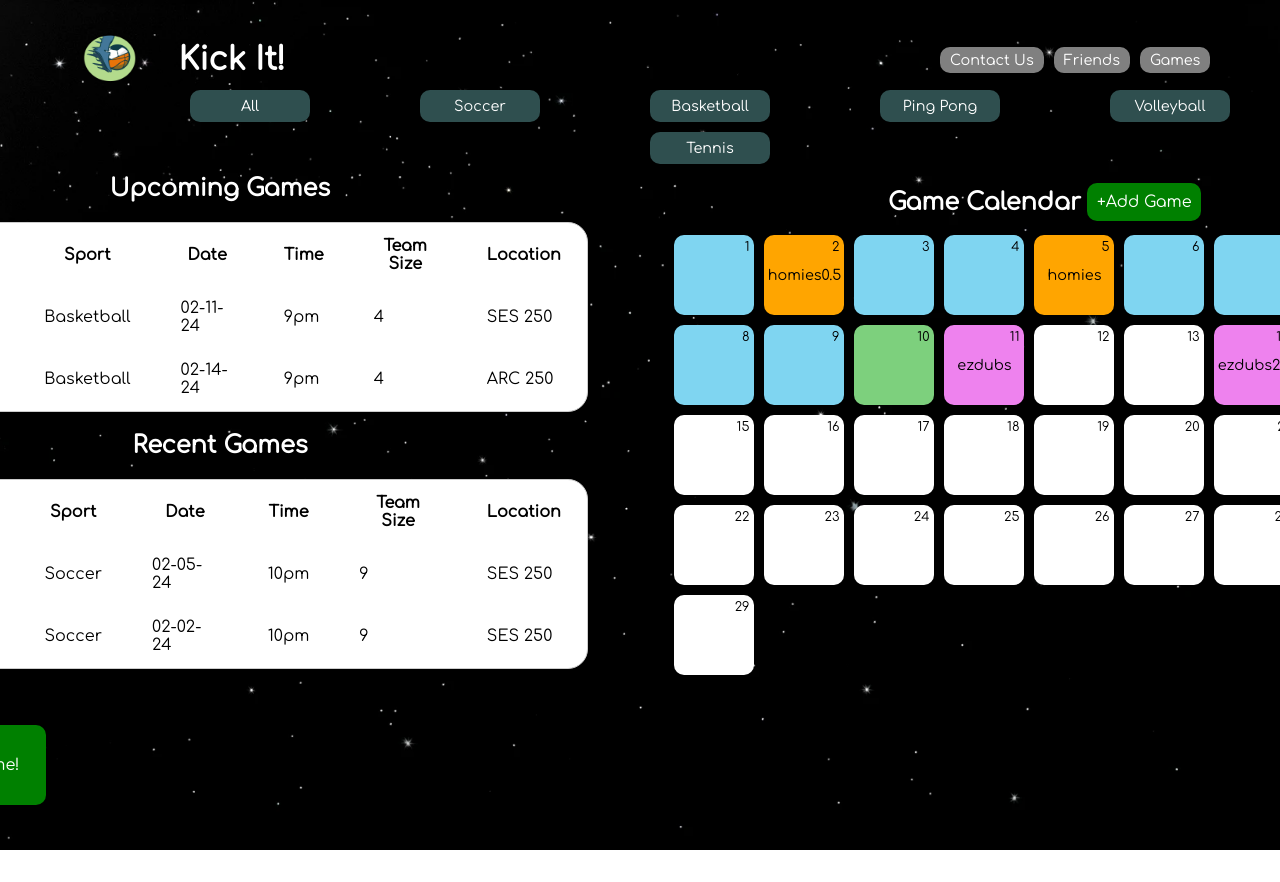
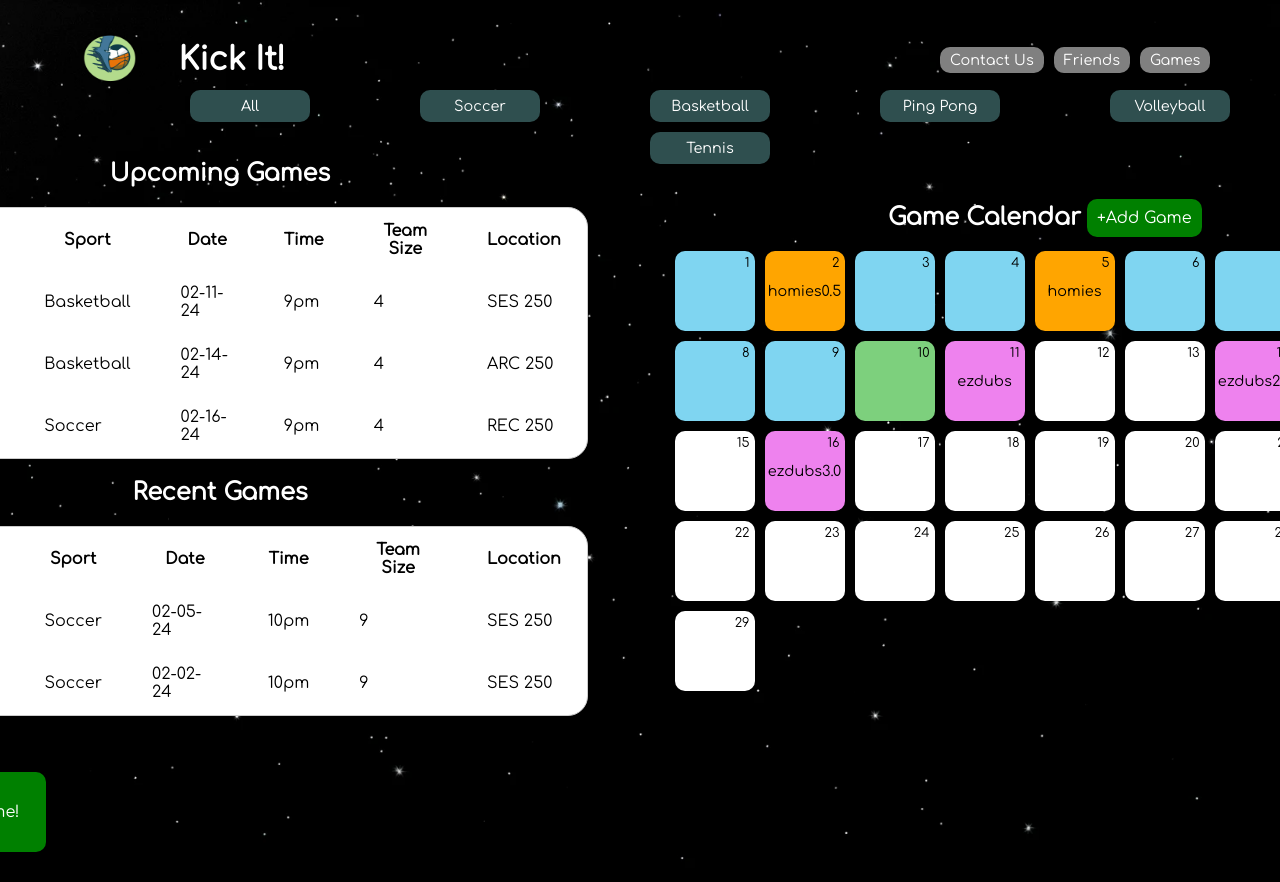
Before and after one commit to smehdi29/Kick-It-UIC, a React (Create React App) app in the folder sphk-frontend/my-app/: page / in a window 1280 px wide. Shown: the top 882 px of the page. Before the commit the page ends 850 px from the top, so only its background shows below. Built offline with nearby package versions, Linux system fonts and the light colour scheme.

Commit message:
added pictures to game page

```diff
--- a/sphk-frontend/my-app/src/App.js
+++ b/sphk-frontend/my-app/src/App.js
@@ -7,7 +7,10 @@ import FriendsPage from './FriendsPage';
 
 function App() {
 
-  const upcomingGames = [{sport: 'Basketball', time: '9pm', date: '02-11-24', teamSize: '4', name: 'ezdubs', location: "SES 250"}, {sport: 'Basketball', time: '9pm', date: '02-14-24', teamSize: '4', name: 'ezdubs2.0', location: "ARC 250"}];
+  const upcomingGames = [{sport: 'Basketball', time: '9pm', date: '02-11-24', teamSize: '4', name: 'ezdubs', location: "SES 250"},
+    {sport: 'Basketball', time: '9pm', date: '02-14-24', teamSize: '4', name: 'ezdubs2.0', location: "ARC 250"},
+    {sport: 'Soccer', time: '9pm', date: '02-16-24', teamSize: '4', name: 'ezdubs3.0', location: "REC 250"}
+  ];
   const recentGames = [{sport: 'Soccer', time: '10pm', date: '02-05-24', teamSize: '9', name: 'homies', location: "SES 250"}, {sport: 'Soccer', time: '10pm', date: '02-02-24', teamSize: '9', name: 'homies0.5', location: "SES 250"}];
 
 
--- a/sphk-frontend/my-app/src/GamePage.jsx
+++ b/sphk-frontend/my-app/src/GamePage.jsx
@@ -37,7 +37,7 @@ function GamePage({ upcomingGames, recentGames }){
             <PageHeader />
             <div className="gamePageContainer">
                 <h1>{name}</h1>
-                <img src={locImg} className="locImg" alt="location image"/>
+                <img src={locImg} className="locImg" alt="location"/>
                 <div className="gameDetails">
                     <p><strong>Sport: </strong> {sport}</p>
                     <p><strong>Date:</strong> {date}</p>
```
